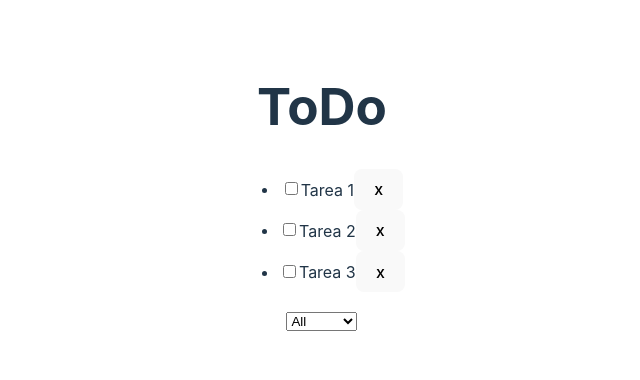
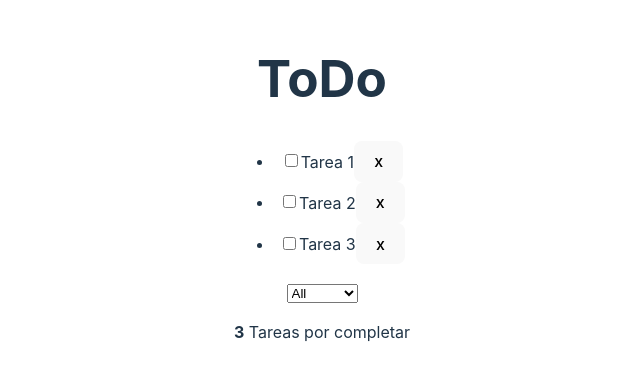
Before and after one commit to ManuelRoperoM/projects-react, a React (Vite) app in the folder Projects/08-to-do/: page / in a window 1280 px wide. Shown: the part 212-592 px from the top of the page, without its empty margins (318-958 px from the left). Built offline with nearby package versions, Linux system fonts and the light colour scheme.

Commit message:
Counter pending task

```diff
--- a/Projects/08-to-do/src/App.tsx
+++ b/Projects/08-to-do/src/App.tsx
@@ -25,7 +25,7 @@ const App: React.FC = () => {
   const [toDos, setToDos] = useState(listToDos)
   const [filteredToDos, setFilteredToDos] = useState(listToDos)
   const [filterValue, setFilterValue] = useState('1')
-
+  const [numberTaskPending, setNumberTaskPending] = useState(0)
   const handleRemove = ({ id } : TodoId): void => {
     const newToDos = toDos.filter((task) => task.id !== id)
     setToDos(newToDos)
@@ -46,6 +46,7 @@ const App: React.FC = () => {
     setFilteredToDos(checkedTodos)
   }
   useEffect(() => {
+    // Handle filters tasks
     let filterToDos : listOfTodos = []
     if (filterValue === '1') {
       filterToDos = toDos
@@ -56,14 +57,31 @@ const App: React.FC = () => {
     }
     setFilteredToDos(filterToDos)
   }, [toDos, filterValue])
+
+  useEffect(() => {
+    // Calculate pending tasks
+    let taskPending : number = 0
+    toDos.forEach((element) => {
+      if (!element.completed) { taskPending++ }
+    })
+    setNumberTaskPending(taskPending)
+  }, [toDos])
+
   const handleFilter = (filter : string): void => {
     setFilterValue(filter)
   }
+  // const calculateTaskPending = (): void => {
+  //   let taskPending : number = 0
+  //   toDos.forEach((element) => {
+  //     if (!element.completed) { taskPending++ }
+  //   })
+  //   setNumberTaskPending(taskPending)
+  // }
   return (
     <>
       <h1>ToDo</h1>
       <ToDos toDos={filteredToDos} removeItem={handleRemove} toggleTask={handleToggleCheck} />
-      <Filters filterTask={handleFilter} />
+      <Filters filterTask={handleFilter} pendingTask={numberTaskPending} />
     </>
   )
 }
--- a/Projects/08-to-do/src/components/Filters.tsx
+++ b/Projects/08-to-do/src/components/Filters.tsx
@@ -1,19 +1,21 @@
 import { ChangeEvent } from 'react'
 
 interface Props {
-    filterTask: (filter : string) => void
+    filterTask: (filter : string) => void,
+    pendingTask: number
 }
-export const Filters : React.FC<Props> = ({ filterTask }) => {
+export const Filters : React.FC<Props> = ({ filterTask, pendingTask }) => {
   const handleFilter = (event:ChangeEvent<HTMLSelectElement>) => {
     filterTask(event.target.value)
   }
   return (
     <footer>
-      <select name='select' onChange={handleFilter}>
-        <option value='1' selected>All</option>
+      <select name='select' onChange={handleFilter} defaultValue='1'>
+        <option value='1'>All</option>
         <option value='2'>Pending</option>
         <option value='3'>Finish</option>
       </select>
+      <p> <strong>{pendingTask}</strong> Tareas por completar</p>
     </footer>
   )
 }
```
Also changed, not shown: 1 other file (tests, documents, lock files or other folders).
